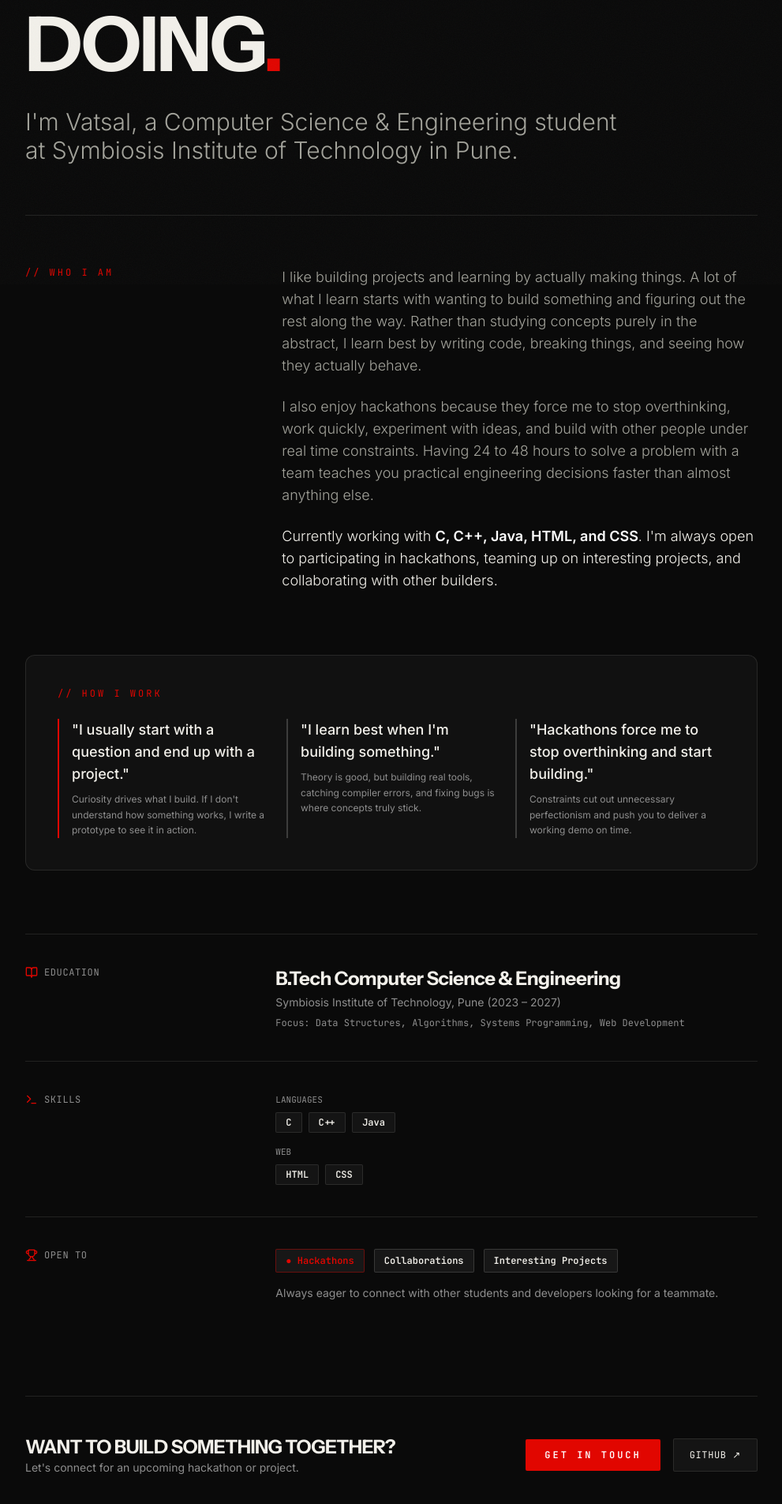
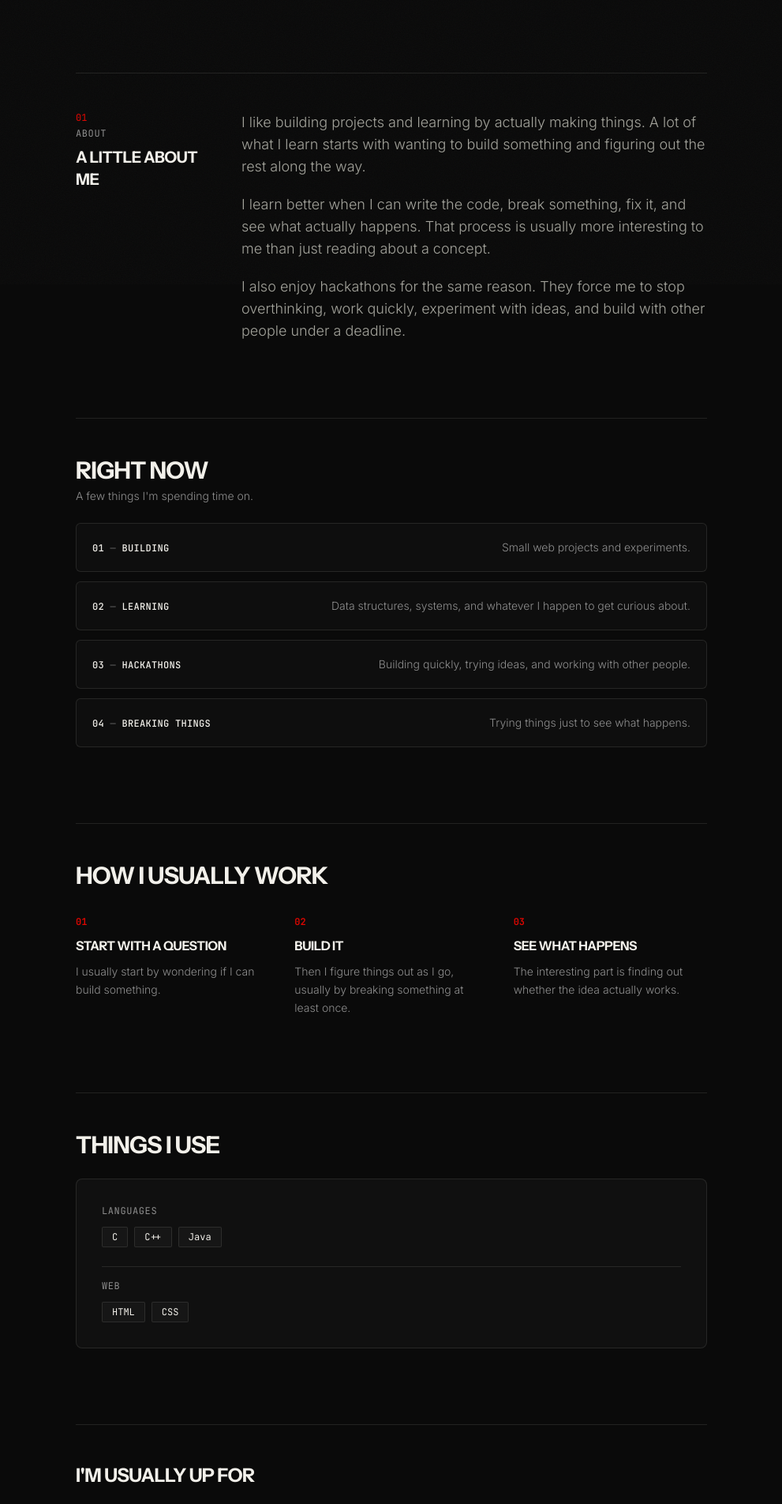
Before and after one commit to vatsalost/portfolio, a React (Vite) app: page /about in a window 1280 px wide. Shown: the part 440-2344 px from the top of the page at 79% size, without its empty margins (144-1135 px from the left). Built offline with nearby package versions, Linux system fonts and the light colour scheme.

Commit message:
feat(about): redesign About page with personal student voice, editorial rhythm, Right Now, How I Work, and restrained React Bits

```diff
--- a/src/components/bits/AnimatedList.jsx
+++ b/src/components/bits/AnimatedList.jsx
@@ -1,11 +1,86 @@
-import React, { useState } from 'react';
+import React, { useState, useRef, useEffect } from 'react';
 import { Link } from 'react-router-dom';
 import { ArrowRight } from 'lucide-react';
 import { useAudio } from '../../context/AudioContext';
 
-export function AnimatedList({ items = [], onItemClick }) {
+export function AnimatedList({
+  items = [],
+  onItemClick,
+  variant = 'table',
+  renderItem,
+  className = '',
+  staggerMs = 80,
+  durationMs = 400,
+}) {
   const { playHover, playClick } = useAudio();
   const [hoveredIdx, setHoveredIdx] = useState(null);
+  const [isVisible, setIsVisible] = useState(false);
+  const containerRef = useRef(null);
+
+  useEffect(() => {
+    // Respect prefers-reduced-motion
+    const prefersReducedMotion = window.matchMedia('(prefers-reduced-motion: reduce)').matches;
+    if (prefersReducedMotion) {
+      setIsVisible(true);
+      return;
+    }
+
+    const el = containerRef.current;
+    if (!el) return;
+
+    // Check if already in viewport
+    const rect = el.getBoundingClientRect();
+    if (rect.top < window.innerHeight && rect.bottom > 0) {
+      setIsVisible(true);
+      return;
+    }
+
+    const observer = new IntersectionObserver(
+      ([entry]) => {
+        if (entry.isIntersecting) {
+          setIsVisible(true);
+          observer.unobserve(el);
+        }
+      },
+      { threshold: 0.1, rootMargin: '0px 0px -40px 0px' }
+    );
+
+    observer.observe(el);
+    return () => observer.unobserve(el);
+  }, []);
+
+  // Row / Editorial variant for Right Now & custom lists
+  if (variant === 'rows' || renderItem) {
+    return (
+      <div ref={containerRef} className={`space-y-3 ${className}`}>
+        {items.map((item, idx) => {
+          const delay = isVisible ? `${idx * staggerMs}ms` : '0ms';
+          return (
+            <div
+              key={item.id || item.number || idx}
+              style={{
+                opacity: isVisible ? 1 : 0,
+                transform: isVisible ? 'translateY(0)' : 'translateY(14px)',
+                transition: `opacity ${durationMs}ms cubic-bezier(0.16, 1, 0.3, 1) ${delay}, transform ${durationMs}ms cubic-bezier(0.16, 1, 0.3, 1) ${delay}`,
+                willChange: isVisible ? 'auto' : 'opacity, transform',
+              }}
+            >
+              {renderItem ? renderItem(item, idx, isVisible) : (
+                <div className="p-4 sm:p-5 border border-[#F2F0EA]/10 bg-[#0F0F0F] hover:bg-[#141414] hover:border-[#F2F0EA]/20 transition-colors duration-200 flex flex-col sm:flex-row sm:items-baseline justify-between gap-2 sm:gap-6 rounded-md">
+                  <div className="font-mono text-xs text-[#F2F0EA] font-medium tracking-wide">
+                    {item.number || `0${idx + 1}`} <span className="text-[#555555]">—</span> {item.label || item.title}
+                  </div>
+                  <div className="text-sm font-sans font-light text-[#8E8E8E] sm:text-right">
+                    {item.description}
+                  </div>
+                </div>
+              )}
+            </div>
+          );
+        })}
+      </div>
+    );
+  }
 
   return (
     <div className="border border-[#F2F0EA]/10 bg-[#0D0D0D] rounded-lg overflow-hidden">
--- a/src/components/bits/SpotlightCard.jsx
+++ b/src/components/bits/SpotlightCard.jsx
@@ -6,19 +6,25 @@ export function SpotlightCard({
   spotlightColor = 'rgba(225, 6, 0, 0.16)',
   borderColor = 'rgba(225, 6, 0, 0.55)',
   borderRadius = '12px',
+  disableOnMobile = false,
   ...props
 }) {
   const divRef = useRef(null);
   const [position, setPosition] = useState({ x: 0, y: 0 });
   const [opacity, setOpacity] = useState(0);
 
+  const isMobile = () => {
+    return disableOnMobile && (window.innerWidth < 768 || ('ontouchstart' in window && window.innerWidth < 1024));
+  };
+
   const handlePointerMove = (e) => {
-    if (!divRef.current) return;
+    if (isMobile() || !divRef.current) return;
     const rect = divRef.current.getBoundingClientRect();
     setPosition({ x: e.clientX - rect.left, y: e.clientY - rect.top });
   };
 
   const handlePointerEnter = (e) => {
+    if (isMobile()) return;
     handlePointerMove(e);
     setOpacity(1);
   };
--- a/src/components/bits/VariableProximity.jsx
+++ b/src/components/bits/VariableProximity.jsx
@@ -7,6 +7,7 @@ export function VariableProximity({
   maxLift = 7,
   maxScale = 1.1,
   dotColor = '#E10600',
+  disableOnMobile = true,
   ...props
 }) {
   const containerRef = useRef(null);
@@ -16,6 +17,11 @@ export function VariableProximity({
     // Only disable if user explicitly requested reduced motion
     const prefersReducedMotion = window.matchMedia('(prefers-reduced-motion: reduce)').matches;
     if (prefersReducedMotion) return;
+
+    // Disable on mobile/touch screens when requested
+    if (disableOnMobile && (window.innerWidth < 768 || ('ontouchstart' in window && window.innerWidth < 1024))) {
+      return;
+    }
 
     let targetX = -9999;
     let targetY = -9999;
--- a/src/pages/AboutPage.jsx
+++ b/src/pages/AboutPage.jsx
@@ -1,114 +1,200 @@
 import React from 'react';
-import { ArrowUpRight, Github, Mail, Terminal, Layers, BookOpen, Trophy } from 'lucide-react';
 import { Link } from 'react-router-dom';
+import { ArrowUpRight } from 'lucide-react';
 import { useAudio } from '../context/AudioContext';
+import { VariableProximity } from '../components/bits/VariableProximity';
+import { ScrollReveal } from '../components/bits/ScrollReveal';
+import { AnimatedList } from '../components/bits/AnimatedList';
+import { SpotlightCard } from '../components/bits/SpotlightCard';
+
+const RIGHT_NOW_ITEMS = [
+  {
+    number: '01',
+    label: 'BUILDING',
+    description: 'Small web projects and experiments.',
+  },
+  {
+    number: '02',
+    label: 'LEARNING',
+    description: 'Data structures, systems, and whatever I happen to get curious about.',
+  },
+  {
+    number: '03',
+    label: 'HACKATHONS',
+    description: 'Building quickly, trying ideas, and working with other people.',
+  },
+  {
+    number: '04',
+    label: 'BREAKING THINGS',
+    description: 'Trying things just to see what happens.',
+  },
+];
+
+const WORK_STEPS = [
+  {
+    number: '01',
+    title: 'START WITH A QUESTION',
+    description: 'I usually start by wondering if I can build something.',
+  },
+  {
+    number: '02',
+    title: 'BUILD IT',
+    description: 'Then I figure things out as I go, usually by breaking something at least once.',
+  },
+  {
+    number: '03',
+    title: 'SEE WHAT HAPPENS',
+    description: 'The interesting part is finding out whether the idea actually works.',
+  },
+];
+
+const UP_FOR_ITEMS = [
+  'Hackathons',
+  'Building something with a team',
+  'Random project ideas',
+  'Helping another builder figure something out',
+];
 
 export function AboutPage() {
   const { playClick, playHover } = useAudio();
 
   return (
-    <div className="pt-32 pb-32 px-6 md:px-12 max-w-5xl mx-auto min-h-screen text-[#F2F0EA]">
-      {/* 1. Personal Header */}
-      <div className="border-b border-[#F2F0EA]/10 pb-16 mb-16">
-        <span className="font-mono text-xs text-[#E10600] tracking-widest block uppercase mb-4">
-          // ABOUT ME
-        </span>
+    <div className="pt-28 sm:pt-36 pb-28 px-6 md:px-12 max-w-4xl mx-auto min-h-screen text-[#F2F0EA]">
+      {/* 1. HERO */}
+      <header className="mb-20 sm:mb-24">
+        <ScrollReveal duration={0.6}>
+          <h1 className="font-display font-black text-4xl sm:text-6xl md:text-7xl lg:text-8xl tracking-tight uppercase leading-[0.95] mb-6 text-[#F2F0EA]">
+            <VariableProximity
+              label="HEY, I'M VATSAL"
+              radius={130}
+              maxLift={5}
+              maxScale={1.05}
+              dotColor="#E10600"
+              disableOnMobile={true}
+            />
+          </h1>
+        </ScrollReveal>
 
-        <h1 className="font-display font-black text-4xl sm:text-6xl md:text-7xl lg:text-8xl tracking-tight uppercase leading-[0.95] mb-8 text-[#F2F0EA]">
-          BUILDING, EXPERIMENTING & LEARNING BY DOING<span className="text-[#E10600]">.</span>
-        </h1>
+        <p className="text-xl sm:text-2xl md:text-3xl font-sans font-light text-[#F2F0EA] leading-snug max-w-2xl">
+          I’m a Computer Science & Engineering student at{' '}
+          <span className="text-[#A3A39B]">Symbiosis Institute of Technology, Pune.</span>
+        </p>
 
-        <p className="text-xl sm:text-2xl md:text-3xl font-sans font-light text-[#A3A39B] leading-relaxed max-w-3xl">
-          I'm Vatsal, a Computer Science & Engineering student at Symbiosis Institute of Technology in Pune.
+        <p className="text-base sm:text-lg font-sans font-light text-[#8E8E8E] leading-relaxed max-w-2xl mt-4">
+          I like building things mostly because I want to understand how they work. Sometimes that means a proper project, sometimes it means a small experiment that probably didn't need to exist in the first place.
         </p>
-      </div>
+      </header>
 
-      {/* 2. Personal Student Introduction */}
-      <div className="grid grid-cols-1 md:grid-cols-12 gap-12 mb-20 text-base sm:text-lg font-sans font-light text-[#A3A39B] leading-relaxed">
-        <div className="md:col-span-4 font-mono text-xs text-[#E10600] uppercase tracking-widest">
-          // WHO I AM
-        </div>
-        <div className="md:col-span-8 space-y-6">
-          <p>
-            I like building projects and learning by actually making things. A lot of what I learn starts with wanting to build something and figuring out the rest along the way. Rather than studying concepts purely in the abstract, I learn best by writing code, breaking things, and seeing how they actually behave.
-          </p>
-          <p>
-            I also enjoy hackathons because they force me to stop overthinking, work quickly, experiment with ideas, and build with other people under real time constraints. Having 24 to 48 hours to solve a problem with a team teaches you practical engineering decisions faster than almost anything else.
-          </p>
-          <p className="text-[#F2F0EA]">
-            Currently working with <strong className="font-semibold text-white">C, C++, Java, HTML, and CSS</strong>. I'm always open to participating in hackathons, teaming up on interesting projects, and collaborating with other builders.
-          </p>
-        </div>
-      </div>
+      {/* 2. ABOUT / PERSONAL STORY */}
+      <section className="mb-20 sm:mb-24 pt-12 border-t border-[#F2F0EA]/10">
+        <ScrollReveal duration={0.6}>
+          <div className="grid grid-cols-1 md:grid-cols-12 gap-6 md:gap-10">
+            <div className="md:col-span-3">
+              <span className="font-mono text-xs text-[#E10600] block mb-1">01</span>
+              <span className="font-mono text-xs text-[#8E8E8E] uppercase tracking-wider block">
+                ABOUT
+              </span>
+              <h2 className="font-display font-bold text-xl text-[#F2F0EA] uppercase mt-2">
+                A LITTLE ABOUT ME
+              </h2>
+            </div>
 
-      {/* 3. Small Personal Reflections / The Approach */}
-      <div className="p-8 md:p-10 bg-[#111111] border border-[#F2F0EA]/10 rounded-xl mb-20 space-y-6">
-        <span className="font-mono text-xs text-[#E10600] uppercase tracking-widest block">
-          // HOW I WORK
-        </span>
-        <div className="grid grid-cols-1 md:grid-cols-3 gap-6 font-sans">
-          <div className="space-y-2 border-l-2 border-[#E10600] pl-4">
-            <p className="text-base sm:text-lg font-medium text-[#F2F0EA] leading-snug">
-              "I usually start with a question and end up with a project."
-            </p>
-            <p className="text-xs text-[#8E8E8E] leading-relaxed">
-              Curiosity drives what I build. If I don't understand how something works, I write a prototype to see it in action.
+            <div className="md:col-span-9 space-y-5 text-base sm:text-lg font-sans font-light text-[#A3A39B] leading-relaxed">
+              <p>
+                I like building projects and learning by actually making things. A lot of what I learn starts with wanting to build something and figuring out the rest along the way.
+              </p>
+              <p>
+                I learn better when I can write the code, break something, fix it, and see what actually happens. That process is usually more interesting to me than just reading about a concept.
+              </p>
+              <p>
+                I also enjoy hackathons for the same reason. They force me to stop overthinking, work quickly, experiment with ideas, and build with other people under a deadline.
+              </p>
+            </div>
+          </div>
+        </ScrollReveal>
+      </section>
+
+      {/* 3. RIGHT NOW */}
+      <section className="mb-20 sm:mb-24 pt-12 border-t border-[#F2F0EA]/10">
+        <ScrollReveal duration={0.6}>
+          <div className="mb-6">
+            <h2 className="font-display font-bold text-2xl sm:text-3xl text-[#F2F0EA] uppercase">
+              RIGHT NOW
+            </h2>
+            <p className="text-sm font-sans font-light text-[#8E8E8E] mt-1">
+              A few things I'm spending time on.
             </p>
           </div>
-          <div className="space-y-2 border-l-2 border-[#F2F0EA]/20 pl-4">
-            <p className="text-base sm:text-lg font-medium text-[#F2F0EA] leading-snug">
-              "I learn best when I'm building something."
-            </p>
-            <p className="text-xs text-[#8E8E8E] leading-relaxed">
-              Theory is good, but building real tools, catching compiler errors, and fixing bugs is where concepts truly stick.
-            </p>
-          </div>
-          <div className="space-y-2 border-l-2 border-[#F2F0EA]/20 pl-4">
-            <p className="text-base sm:text-lg font-medium text-[#F2F0EA] leading-snug">
-              "Hackathons force me to stop overthinking and start building."
-            </p>
-            <p className="text-xs text-[#8E8E8E] leading-relaxed">
-              Constraints cut out unnecessary perfectionism and push you to deliver a working demo on time.
-            </p>
-          </div>
-        </div>
-      </div>
 
-      {/* 4. Structured Details: Education, Skills, Open To */}
-      <div className="border-t border-[#F2F0EA]/10 divide-y divide-[#F2F0EA]/10 font-mono text-xs">
-        {/* EDUCATION */}
-        <div className="py-10 grid grid-cols-1 md:grid-cols-12 gap-6 items-start">
-          <div className="md:col-span-4 text-[#8E8E8E] uppercase tracking-wider flex items-center gap-2">
-            <BookOpen className="w-4 h-4 text-[#E10600]" />
-            <span>EDUCATION</span>
-          </div>
-          <div className="md:col-span-8 space-y-1">
-            <h3 className="font-display font-bold text-xl sm:text-2xl text-[#F2F0EA]">
-              B.Tech Computer Science & Engineering
-            </h3>
-            <p className="text-[#8E8E8E] font-sans text-sm">
-              Symbiosis Institute of Technology, Pune (2023 – 2027)
-            </p>
-            <p className="text-xs text-[#8E8E8E] pt-1">
-              Focus: Data Structures, Algorithms, Systems Programming, Web Development
-            </p>
-          </div>
+          <AnimatedList
+            items={RIGHT_NOW_ITEMS}
+            variant="rows"
+            staggerMs={80}
+            durationMs={400}
+            renderItem={(item) => (
+              <div className="p-4 sm:p-5 border border-[#F2F0EA]/10 bg-[#0E0E0E] hover:bg-[#141414] hover:border-[#F2F0EA]/20 transition-colors duration-200 flex flex-col sm:flex-row sm:items-baseline justify-between gap-2 sm:gap-6 rounded-md">
+                <div className="font-mono text-xs text-[#F2F0EA] font-medium tracking-wide">
+                  {item.number} <span className="text-[#555555]">—</span> {item.label}
+                </div>
+                <div className="text-sm font-sans font-light text-[#8E8E8E] sm:text-right">
+                  {item.description}
+                </div>
+              </div>
+            )}
+          />
+        </ScrollReveal>
+      </section>
+
+      {/* 4. HOW I USUALLY WORK */}
+      <section className="mb-20 sm:mb-24 pt-12 border-t border-[#F2F0EA]/10">
+        <div className="mb-8">
+          <h2 className="font-display font-bold text-2xl sm:text-3xl text-[#F2F0EA] uppercase">
+            HOW I USUALLY WORK
+          </h2>
         </div>
 
-        {/* SKILLS */}
-        <div className="py-10 grid grid-cols-1 md:grid-cols-12 gap-6 items-start">
-          <div className="md:col-span-4 text-[#8E8E8E] uppercase tracking-wider flex items-center gap-2">
-            <Terminal className="w-4 h-4 text-[#E10600]" />
-            <span>SKILLS</span>
-          </div>
-          <div className="md:col-span-8 space-y-4">
+        <div className="grid grid-cols-1 md:grid-cols-3 gap-8">
+          {WORK_STEPS.map((step) => (
+            <div key={step.number} className="space-y-2.5">
+              <span className="font-mono text-xs text-[#E10600] font-bold block">
+                {step.number}
+              </span>
+              <h3 className="font-display font-bold text-base text-[#F2F0EA] uppercase tracking-wide">
+                {step.title}
+              </h3>
+              <p className="text-sm font-sans font-light text-[#8E8E8E] leading-relaxed">
+                {step.description}
+              </p>
+            </div>
+          ))}
+        </div>
+      </section>
+
+      {/* 5. THINGS I USE (STACK) */}
+      <section className="mb-20 sm:mb-24 pt-12 border-t border-[#F2F0EA]/10">
+        <div className="mb-6">
+          <h2 className="font-display font-bold text-2xl sm:text-3xl text-[#F2F0EA] uppercase">
+            THINGS I USE
+          </h2>
+        </div>
+
+        <SpotlightCard
+          spotlightColor="rgba(242, 240, 234, 0.04)"
+          borderColor="rgba(242, 240, 234, 0.18)"
+          borderRadius="8px"
+          disableOnMobile={true}
+          className="p-6 sm:p-8 bg-[#0F0F0F]"
+        >
+          <div className="space-y-6">
             <div>
-              <span className="text-[11px] text-[#8E8E8E] block mb-2">LANGUAGES</span>
-              <div className="flex flex-wrap gap-2">
+              <span className="font-mono text-xs text-[#8E8E8E] uppercase tracking-wider block mb-3">
+                LANGUAGES
+              </span>
+              <div className="flex flex-wrap gap-2 font-mono text-xs">
                 {['C', 'C++', 'Java'].map((lang) => (
                   <span
                     key={lang}
-                    className="px-3 py-1 bg-[#141414] border border-[#F2F0EA]/10 text-[#F2F0EA] text-xs font-semibold rounded-sm"
+                    className="px-3 py-1 bg-[#161616] border border-[#F2F0EA]/10 text-[#F2F0EA] rounded-sm"
                   >
                     {lang}
                   </span>
@@ -116,13 +202,15 @@ export function AboutPage() {
               </div>
             </div>
 
-            <div>
-              <span className="text-[11px] text-[#8E8E8E] block mb-2">WEB</span>
-              <div className="flex flex-wrap gap-2">
+            <div className="pt-4 border-t border-[#F2F0EA]/10">
+              <span className="font-mono text-xs text-[#8E8E8E] uppercase tracking-wider block mb-3">
+                WEB
+              </span>
+              <div className="flex flex-wrap gap-2 font-mono text-xs">
                 {['HTML', 'CSS'].map((tech) => (
                   <span
                     key={tech}
-                    className="px-3 py-1 bg-[#141414] border border-[#F2F0EA]/10 text-[#F2F0EA] text-xs font-semibold rounded-sm"
+                    className="px-3 py-1 bg-[#161616] border border-[#F2F0EA]/10 text-[#F2F0EA] rounded-sm"
                   >
                     {tech}
                   </span>
@@ -130,49 +218,61 @@ export function AboutPage() {
               </div>
             </div>
           </div>
+        </SpotlightCard>
+      </section>
+
+      {/* 6. I'M USUALLY UP FOR */}
+      <section className="mb-16 pt-12 border-t border-[#F2F0EA]/10">
+        <div className="space-y-4">
+          <h2 className="font-display font-bold text-2xl text-[#F2F0EA] uppercase">
+            I'M USUALLY UP FOR
+          </h2>
+          <ul className="space-y-2.5 text-base font-sans font-light text-[#A3A39B]">
+            {UP_FOR_ITEMS.map((item, idx) => (
+              <li key={idx} className="flex items-center gap-3">
+                <span
+                  className={`w-1.5 h-1.5 rounded-full inline-block shrink-0 ${
+                    idx === 0 ? 'bg-[#E10600]' : 'bg-[#555555]'
+                  }`}
+                />
+                <span>{item}</span>
+              </li>
+            ))}
+          </ul>
+          <p className="text-sm font-sans font-light text-[#8E8E8E] pt-2">
+            If you have an idea that sounds fun, feel free to reach out.
+          </p>
         </div>
+      </section>
 
-        {/* OPEN TO */}
-        <div className="py-10 grid grid-cols-1 md:grid-cols-12 gap-6 items-start">
-          <div className="md:col-span-4 text-[#8E8E8E] uppercase tracking-wider flex items-center gap-2">
-            <Trophy className="w-4 h-4 text-[#E10600]" />
-            <span>OPEN TO</span>
-          </div>
-          <div className="md:col-span-8 space-y-2">
-            <div className="flex flex-wrap gap-3">
-              <span className="px-3 py-1.5 bg-[#171717] border border-[#E10600]/40 text-[#E10600] font-bold text-xs rounded-sm">
-                ● Hackathons
-              </span>
-              <span className="px-3 py-1.5 bg-[#171717] border border-[#F2F0EA]/15 text-[#F2F0EA] font-semibold text-xs rounded-sm">
-                Collaborations
-              </span>
-              <span className="px-3 py-1.5 bg-[#171717] border border-[#F2F0EA]/15 text-[#F2F0EA] font-semibold text-xs rounded-sm">
-                Interesting Projects
-              </span>
-            </div>
-            <p className="font-sans text-sm text-[#8E8E8E] pt-2">
-              Always eager to connect with other students and developers looking for a teammate.
-            </p>
-          </div>
+      {/* 7. ONE THING ABOUT ME (PERSONAL DETAIL) */}
+      <ScrollReveal duration={0.6}>
+        <div className="p-6 sm:p-8 border-l-2 border-[#E10600] bg-[#111111]/80 my-16 rounded-r-md">
+          <span className="font-mono text-xs text-[#8E8E8E] uppercase tracking-wider block mb-2">
+            ONE THING ABOUT ME
+          </span>
+          <p className="font-sans text-base sm:text-lg md:text-xl text-[#F2F0EA] leading-relaxed italic font-light">
+            “I'd rather spend a few hours trying to build something and figuring it out than spend those same hours wondering whether I could build it.”
+          </p>
         </div>
-      </div>
+      </ScrollReveal>
 
-      {/* 5. Contact CTA */}
-      <div className="mt-20 pt-12 border-t border-[#F2F0EA]/10 flex flex-col sm:flex-row items-start sm:items-center justify-between gap-6">
+      {/* 8. CONTACT CTA */}
+      <section className="pt-12 border-t border-[#F2F0EA]/10 flex flex-col sm:flex-row items-start sm:items-center justify-between gap-6">
         <div>
-          <h4 className="font-display font-black text-2xl text-[#F2F0EA] uppercase">
-            WANT TO BUILD SOMETHING TOGETHER?
-          </h4>
-          <p className="font-sans text-sm text-[#8E8E8E]">
-            Let's connect for an upcoming hackathon or project.
+          <h3 className="font-display font-black text-2xl text-[#F2F0EA] uppercase">
+            HAVE AN IDEA?
+          </h3>
+          <p className="font-sans text-sm text-[#8E8E8E] mt-1">
+            Send me a message. Maybe we can build it.
           </p>
         </div>
 
-        <div className="flex items-center gap-4">
+        <div className="flex items-center gap-3">
           <Link
             to="/contact"
             onClick={playClick}
-            className="px-6 py-3 bg-[#E10600] text-white font-mono text-xs uppercase tracking-widest font-bold hover:bg-[#B00500] transition-colors rounded-sm"
+            className="px-5 py-2.5 bg-[#E10600] text-white font-mono text-xs uppercase tracking-wider font-bold hover:bg-[#B00500] transition-colors rounded-sm"
           >
             GET IN TOUCH
           </Link>
@@ -180,12 +280,13 @@ export function AboutPage() {
             href="https://github.com/vatsalost"
             target="_blank"
             rel="noreferrer"
-            className="px-5 py-3 bg-[#141414] border border-[#F2F0EA]/10 text-[#F2F0EA] font-mono text-xs uppercase tracking-wider hover:border-[#E10600] transition-colors rounded-sm"
+            className="px-4 py-2.5 bg-[#141414] border border-[#F2F0EA]/10 text-[#F2F0EA] font-mono text-xs uppercase tracking-wider hover:border-[#E10600] transition-colors rounded-sm inline-flex items-center gap-1.5"
           >
-            GITHUB ↗
+            <span>GITHUB</span>
+            <ArrowUpRight className="w-3.5 h-3.5" />
           </a>
         </div>
-      </div>
+      </section>
     </div>
   );
 }
```
